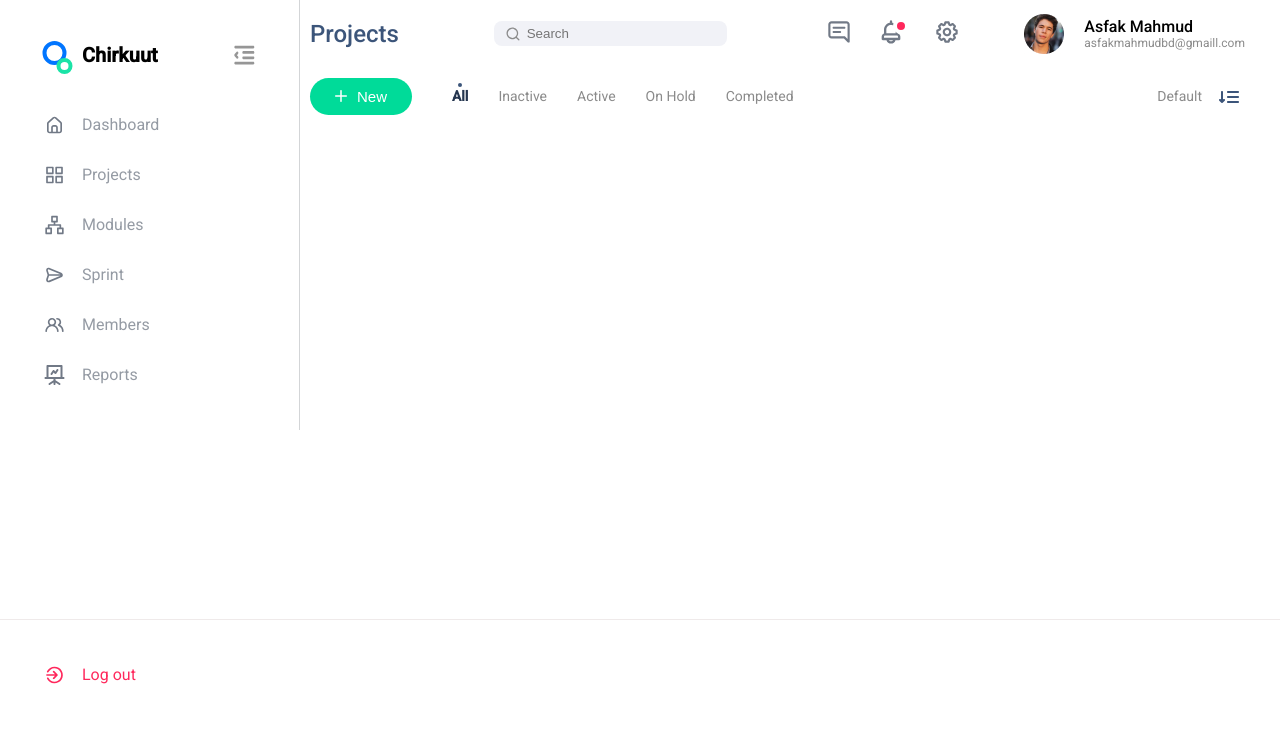
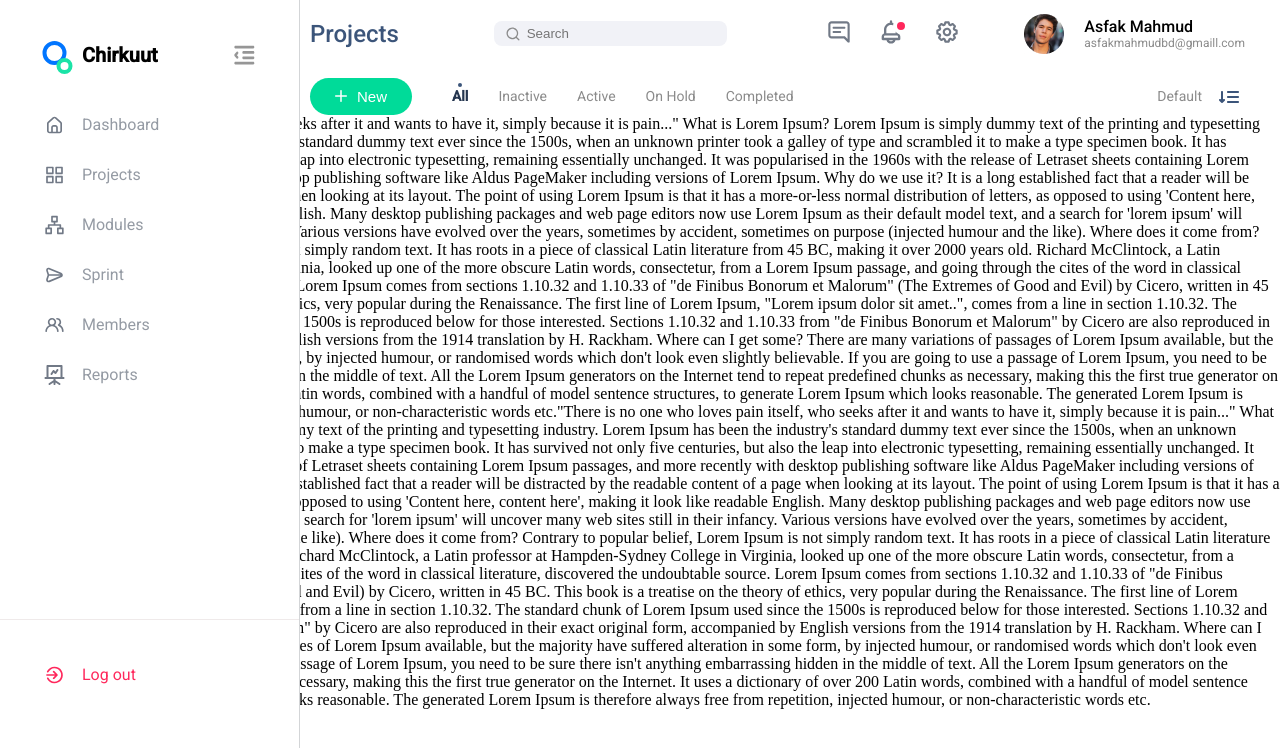
Before and after one commit to Frontend-Bootcamp-2022/react-dashboard-team-a, a React (Create React App) app: page / in a window 1280 px wide. Shown: the top 748 px of the page. Built offline with nearby package versions, Linux system fonts and the light colour scheme.

Commit message:
sidebar ve header üst üste gelme sorunu çözüldü

```diff
--- a/src/App.js
+++ b/src/App.js
@@ -1,13 +1,45 @@
+import React,{useState} from "react";
 import Sidebar from "./components/Sidebar/Sidebar";
-import Header from "./components/Header/Header"
+import Header from "./components/Header/Header";
+
 const App = () => {
-  return(
-  <div>
-  <Sidebar />
-  <Header />
- </div>
-  )
+  const [isOpen, setIsOpen] = useState(true);
+  const handleTrigger = () => setIsOpen(!isOpen);
+  return (
+    <div>
+      <Sidebar isOpen={isOpen} handleTrigger={handleTrigger} />
+      <Header isOpen={isOpen}/>
+      <div>"There is no one who loves pain itself, who seeks after it and wants to have it, simply because it is pain..."
+What is Lorem Ipsum?
+Lorem Ipsum is simply dummy text of the printing and typesetting industry. Lorem Ipsum has been the industry's standard dummy text ever since the 1500s, when an unknown printer took a galley of type and scrambled it to make a type specimen book. It has survived not only five centuries, but also the leap into electronic typesetting, remaining essentially unchanged. It was popularised in the 1960s with the release of Letraset sheets containing Lorem Ipsum passages, and more recently with desktop publishing software like Aldus PageMaker including versions of Lorem Ipsum.
 
+Why do we use it?
+It is a long established fact that a reader will be distracted by the readable content of a page when looking at its layout. The point of using Lorem Ipsum is that it has a more-or-less normal distribution of letters, as opposed to using 'Content here, content here', making it look like readable English. Many desktop publishing packages and web page editors now use Lorem Ipsum as their default model text, and a search for 'lorem ipsum' will uncover many web sites still in their infancy. Various versions have evolved over the years, sometimes by accident, sometimes on purpose (injected humour and the like).
+
+
+Where does it come from?
+Contrary to popular belief, Lorem Ipsum is not simply random text. It has roots in a piece of classical Latin literature from 45 BC, making it over 2000 years old. Richard McClintock, a Latin professor at Hampden-Sydney College in Virginia, looked up one of the more obscure Latin words, consectetur, from a Lorem Ipsum passage, and going through the cites of the word in classical literature, discovered the undoubtable source. Lorem Ipsum comes from sections 1.10.32 and 1.10.33 of "de Finibus Bonorum et Malorum" (The Extremes of Good and Evil) by Cicero, written in 45 BC. This book is a treatise on the theory of ethics, very popular during the Renaissance. The first line of Lorem Ipsum, "Lorem ipsum dolor sit amet..", comes from a line in section 1.10.32.
+
+The standard chunk of Lorem Ipsum used since the 1500s is reproduced below for those interested. Sections 1.10.32 and 1.10.33 from "de Finibus Bonorum et Malorum" by Cicero are also reproduced in their exact original form, accompanied by English versions from the 1914 translation by H. Rackham.
+
+Where can I get some?
+There are many variations of passages of Lorem Ipsum available, but the majority have suffered alteration in some form, by injected humour, or randomised words which don't look even slightly believable. If you are going to use a passage of Lorem Ipsum, you need to be sure there isn't anything embarrassing hidden in the middle of text. All the Lorem Ipsum generators on the Internet tend to repeat predefined chunks as necessary, making this the first true generator on the Internet. It uses a dictionary of over 200 Latin words, combined with a handful of model sentence structures, to generate Lorem Ipsum which looks reasonable. The generated Lorem Ipsum is therefore always free from repetition, injected humour, or non-characteristic words etc."There is no one who loves pain itself, who seeks after it and wants to have it, simply because it is pain..."
+What is Lorem Ipsum?
+Lorem Ipsum is simply dummy text of the printing and typesetting industry. Lorem Ipsum has been the industry's standard dummy text ever since the 1500s, when an unknown printer took a galley of type and scrambled it to make a type specimen book. It has survived not only five centuries, but also the leap into electronic typesetting, remaining essentially unchanged. It was popularised in the 1960s with the release of Letraset sheets containing Lorem Ipsum passages, and more recently with desktop publishing software like Aldus PageMaker including versions of Lorem Ipsum.
+
+Why do we use it?
+It is a long established fact that a reader will be distracted by the readable content of a page when looking at its layout. The point of using Lorem Ipsum is that it has a more-or-less normal distribution of letters, as opposed to using 'Content here, content here', making it look like readable English. Many desktop publishing packages and web page editors now use Lorem Ipsum as their default model text, and a search for 'lorem ipsum' will uncover many web sites still in their infancy. Various versions have evolved over the years, sometimes by accident, sometimes on purpose (injected humour and the like).
+
+
+Where does it come from?
+Contrary to popular belief, Lorem Ipsum is not simply random text. It has roots in a piece of classical Latin literature from 45 BC, making it over 2000 years old. Richard McClintock, a Latin professor at Hampden-Sydney College in Virginia, looked up one of the more obscure Latin words, consectetur, from a Lorem Ipsum passage, and going through the cites of the word in classical literature, discovered the undoubtable source. Lorem Ipsum comes from sections 1.10.32 and 1.10.33 of "de Finibus Bonorum et Malorum" (The Extremes of Good and Evil) by Cicero, written in 45 BC. This book is a treatise on the theory of ethics, very popular during the Renaissance. The first line of Lorem Ipsum, "Lorem ipsum dolor sit amet..", comes from a line in section 1.10.32.
+
+The standard chunk of Lorem Ipsum used since the 1500s is reproduced below for those interested. Sections 1.10.32 and 1.10.33 from "de Finibus Bonorum et Malorum" by Cicero are also reproduced in their exact original form, accompanied by English versions from the 1914 translation by H. Rackham.
+
+Where can I get some?
+There are many variations of passages of Lorem Ipsum available, but the majority have suffered alteration in some form, by injected humour, or randomised words which don't look even slightly believable. If you are going to use a passage of Lorem Ipsum, you need to be sure there isn't anything embarrassing hidden in the middle of text. All the Lorem Ipsum generators on the Internet tend to repeat predefined chunks as necessary, making this the first true generator on the Internet. It uses a dictionary of over 200 Latin words, combined with a handful of model sentence structures, to generate Lorem Ipsum which looks reasonable. The generated Lorem Ipsum is therefore always free from repetition, injected humour, or non-characteristic words etc.</div>
+    </div>
+  );
 };
 
 export default App;
--- a/src/components/Header/Header.css
+++ b/src/components/Header/Header.css
@@ -2,6 +2,11 @@
   display: flex;
   flex-direction: column;
   gap: 10px;
+  margin-left: 50px;
+}
+.headerOpen {
+  margin-left: 300px;
+  transition: width 0.3s ease;
 }
 
 .header-container {
--- a/src/components/Header/Header.js
+++ b/src/components/Header/Header.js
@@ -1,9 +1,9 @@
 import HeaderBottom from "./HeaderBottom";
 import HeaderTop from "./HeaderTop";
 
-const Header = () => {
+const Header = ({isOpen}) => {
   return (
-    <div className="header">
+    <div className={`header ${isOpen ? "headerOpen" : ""}`}>
       <HeaderTop />
       <HeaderBottom />
     </div>
--- a/src/components/Sidebar/Sidebar.css
+++ b/src/components/Sidebar/Sidebar.css
@@ -3,8 +3,6 @@
 }
 
 body {
-  width: 100vw;
-  height: 100vh;
   padding: 0;
   margin: 0;
 }
@@ -28,6 +26,10 @@
   transition: width 0.3s ease;
   border-right: 1px #d3d5d7 solid;
   padding-top: 15px;
+  position: fixed;
+  height: 100%;
+  overflow: auto;
+  z-index: 100;
 }
 
 .sidebar .sidebarContentItem {
--- a/src/components/Sidebar/Sidebar.js
+++ b/src/components/Sidebar/Sidebar.js
@@ -1,24 +1,23 @@
-import React, { useState } from "react";
+import React from "react";
 import SidebarBottom from "./SidebarBottom/SidebarBottom";
 import SidebarMiddle from "./SidebarMiddle/SidebarMiddle";
 
 import "./Sidebar.css";
 import SidebarTop from "./SidebarTop/SidebarTop";
 
-function Sidebar() {
-  const [isOpen, setIsOpen] = useState(true);
-  const handleTrigger = () => setIsOpen(!isOpen);
+function Sidebar({isOpen,handleTrigger}) {
+
 
   return (
-    <div className="App">
-      <div className="page">
+
+
         <div className={`sidebar ${isOpen ? "sidebarOpen" : ""}`}>
           <SidebarTop isOpen={isOpen} handleTrigger={handleTrigger} />
           <SidebarMiddle />
           <SidebarBottom isOpen={isOpen} />
         </div>
-      </div>
-    </div>
+
+
   );
 }
 
```
Also changed, not shown: src/assets/icons/index.js (line endings or trailing spaces).
